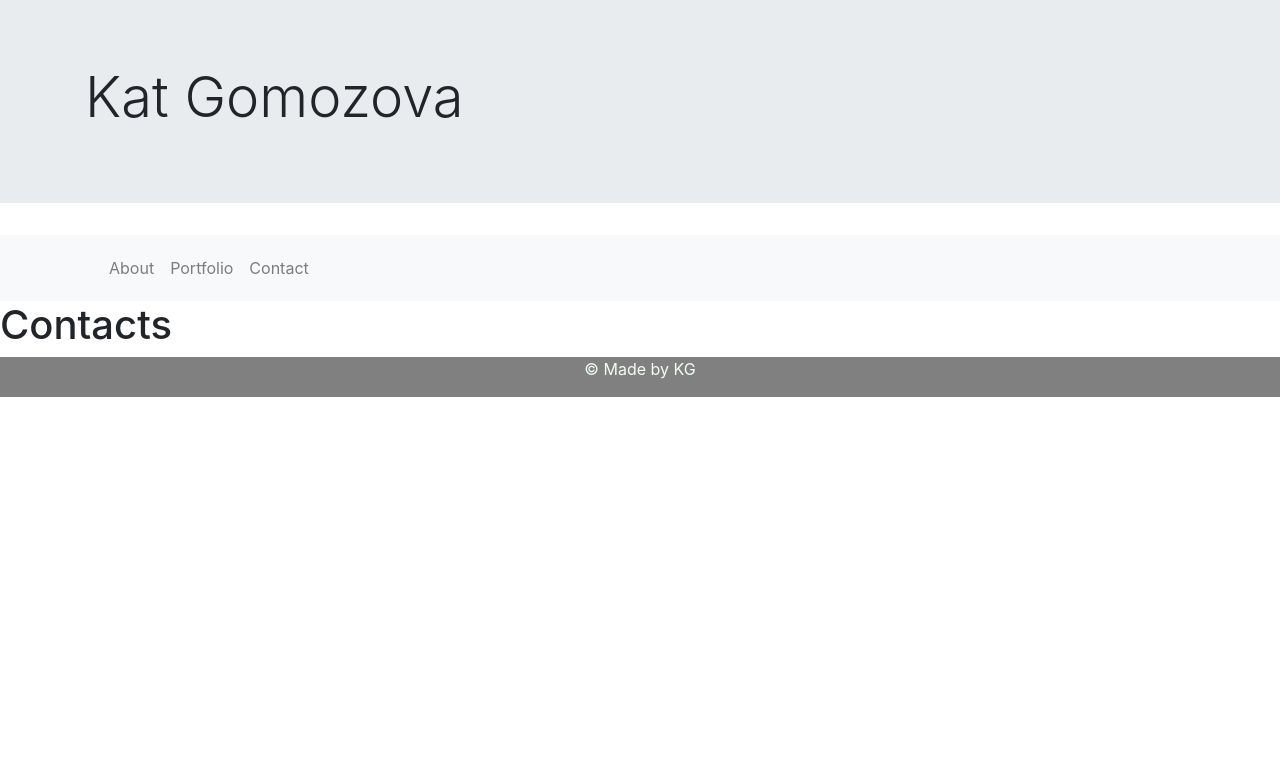
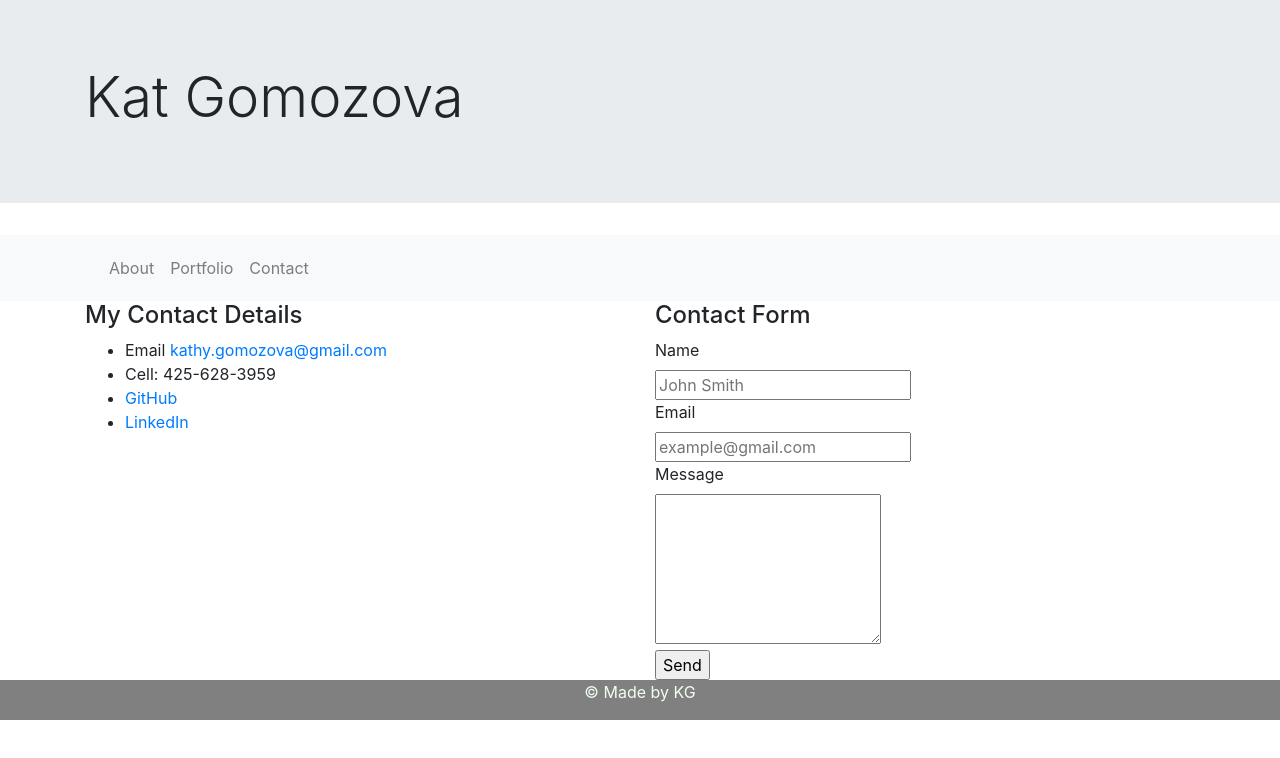
Before and after one commit to kgo87/react_portfolio, a React (Create React App) app in the folder client/: page /contact in a window 1280 px wide. Shown: the top 758 px of the page. Built offline with nearby package versions, Linux system fonts and the light colour scheme.

Commit message:
Contact page

```diff
--- a/client/src/pages/Contact.js
+++ b/client/src/pages/Contact.js
@@ -1,10 +1,57 @@
 import React from "react";
+import Container from 'react-bootstrap/Container';
+import Row from 'react-bootstrap/Row';
+import Col from 'react-bootstrap/Col';
 
 
 function Contact() {
 
   return(
-      <h1>Contacts</h1>
+    <Container>
+            <Row>
+            <Col lg={6}>
+                    <div className="box">
+                        <h4>My Contact Details</h4>
+                        <ul>
+                            <li>Email <a href="mailto:kathy.gomozova@gmail.com">kathy.gomozova@gmail.com</a></li>
+                            <li>Cell: 425-628-3959 </li>
+                            <li><a href="https://github.com/kgo87">GitHub</a></li>
+                            <li><a href="https://www.linkedin.com/in/kgomozova/">LinkedIn</a></li>
+
+                        </ul>
+                    </div>
+                </Col>
+
+                <Col lg={6}>
+                    <div className="box">
+                        <form action="https://formspree.io/xvownzqz" method="POST">
+
+                        <h4>Contact Form</h4>
+                        <label for="name">Name</label>
+                        <br />
+                        <input type="text" name="name" placeholder="John Smith" />
+                        <br />
+
+                        <label for="email">Email</label>
+                        <br />
+                        <input type="text" name="email" placeholder="example@gmail.com" />
+                        <br />
+
+                        <label for="message">Message</label>
+                        <br />
+                        <textarea name="message" style={{"height": "150px"}}></textarea>
+                        <br />
+
+                        <input type="submit" value="Send" />
+
+                        </form>
+                    </div>
+                </Col>
+
+            </Row>
+        </Container>
+
+
     )
   }
 
```
